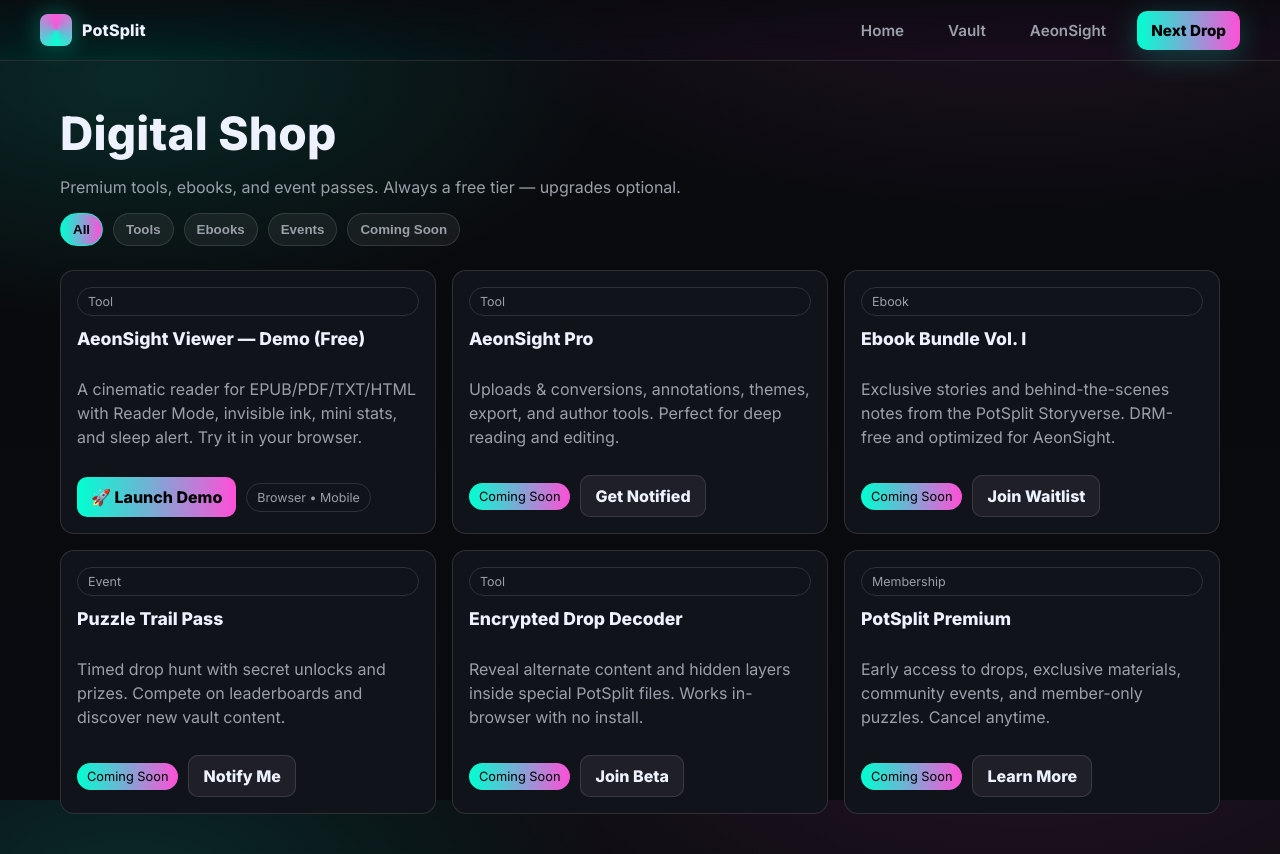
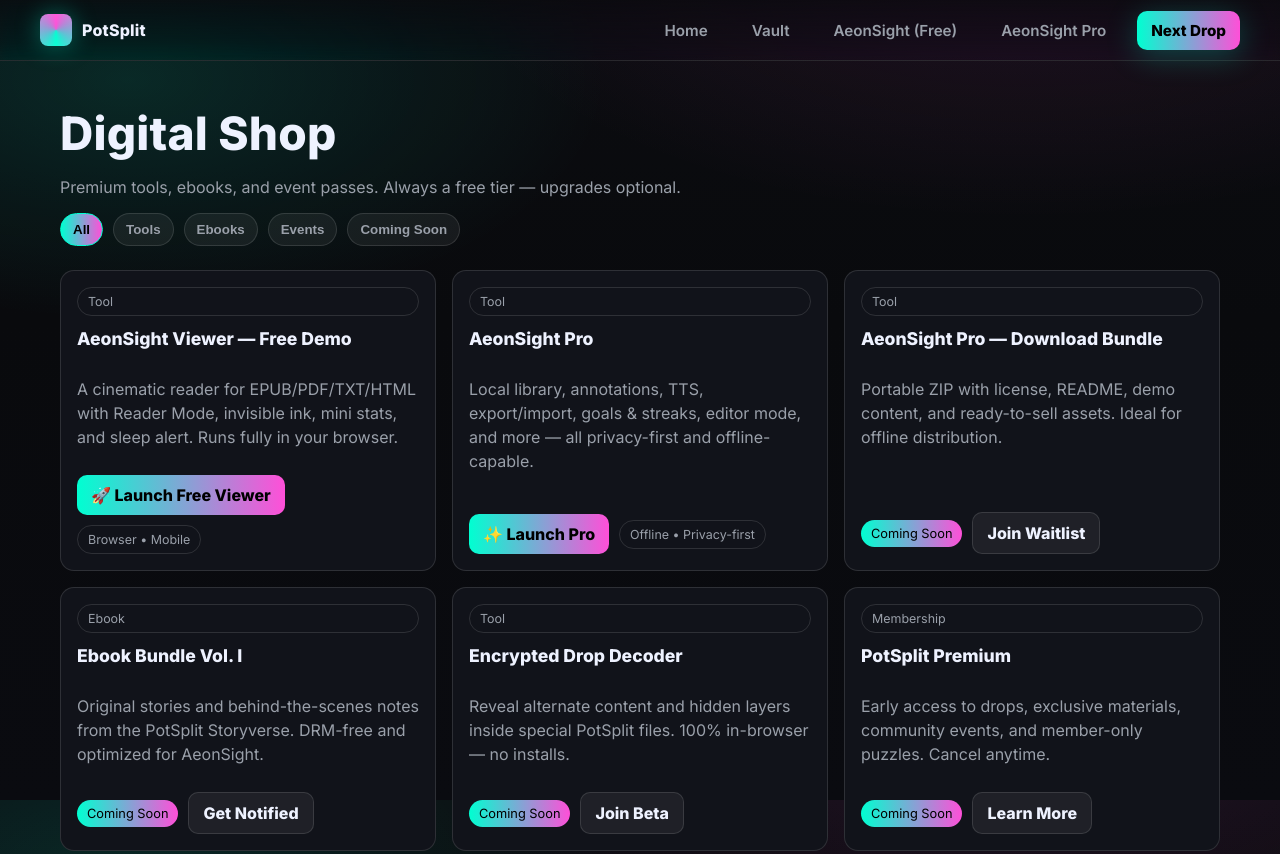
Before and after one commit to PotSplit/PotSplit, a website: page shop/shop.html in a window 1280 px wide. Shown: the top 854 px of the page. Drawn offline with Linux system fonts and the light colour scheme.

Commit message:
Update shop.html

```diff
--- a/shop/shop.html
+++ b/shop/shop.html
@@ -94,7 +94,8 @@
         <ul>
           <li><a href="/">Home</a></li>
           <li><a href="/vault">Vault</a></li>
-          <li><a href="/viewer/index.html">AeonSight</a></li>
+          <li><a href="/viewer/index.html">AeonSight (Free)</a></li>
+          <li><a href="/viewer-pro/index.html">AeonSight Pro</a></li>
           <li><a class="cta" href="/drops/invisible-book.html">Next Drop</a></li>
         </ul>
       </nav>
@@ -107,7 +108,7 @@
       <h1>Digital Shop</h1>
       <p class="muted">Premium tools, ebooks, and event passes. Always a free tier — upgrades optional.</p>
 
-      <!-- Filters (non-functional for now, just UI polish) -->
+      <!-- Filters (UI only for now) -->
       <div class="filters">
         <button class="chip active" type="button">All</button>
         <button class="chip" type="button">Tools</button>
@@ -118,25 +119,36 @@
 
       <!-- Product Grid -->
       <div class="grid">
-        <!-- AeonSight Viewer (Demo) -->
+        <!-- AeonSight Viewer (Free) -->
         <article class="card">
           <span class="pill">Tool</span>
-          <div class="title">AeonSight Viewer — Demo (Free)</div>
-          <p class="desc">A cinematic reader for EPUB/PDF/TXT/HTML with Reader Mode, invisible ink, mini stats, and sleep alert. Try it in your browser.</p>
+          <div class="title">AeonSight Viewer — Free Demo</div>
+          <p class="desc">A cinematic reader for EPUB/PDF/TXT/HTML with Reader Mode, invisible ink, mini stats, and sleep alert. Runs fully in your browser.</p>
           <div class="row">
-            <a class="btn primary" href="/viewer/index.html">🚀 Launch Demo</a>
+            <a class="btn primary" href="/viewer/index.html">🚀 Launch Free Viewer</a>
             <span class="pill">Browser • Mobile</span>
           </div>
         </article>
 
-        <!-- AeonSight Pro -->
+        <!-- AeonSight Pro (Live) -->
         <article class="card">
           <span class="pill">Tool</span>
           <div class="title">AeonSight Pro</div>
-          <p class="desc">Uploads & conversions, annotations, themes, export, and author tools. Perfect for deep reading and editing.</p>
+          <p class="desc">Local library, annotations, TTS, export/import, goals & streaks, editor mode, and more — all privacy-first and offline-capable.</p>
+          <div class="row">
+            <a class="btn primary" href="/viewer-pro/index.html">✨ Launch Pro</a>
+            <span class="pill">Offline • Privacy-first</span>
+          </div>
+        </article>
+
+        <!-- Pro Download Bundle -->
+        <article class="card">
+          <span class="pill">Tool</span>
+          <div class="title">AeonSight Pro — Download Bundle</div>
+          <p class="desc">Portable ZIP with license, README, demo content, and ready-to-sell assets. Ideal for offline distribution.</p>
           <div class="row">
             <span class="tag">Coming Soon</span>
-            <a class="btn" href="/premium.html">Get Notified</a>
+            <a class="btn" href="/premium.html">Join Waitlist</a>
           </div>
         </article>
 
@@ -144,21 +156,10 @@
         <article class="card">
           <span class="pill">Ebook</span>
           <div class="title">Ebook Bundle Vol. I</div>
-          <p class="desc">Exclusive stories and behind-the-scenes notes from the PotSplit Storyverse. DRM-free and optimized for AeonSight.</p>
+          <p class="desc">Original stories and behind-the-scenes notes from the PotSplit Storyverse. DRM-free and optimized for AeonSight.</p>
           <div class="row">
             <span class="tag">Coming Soon</span>
-            <a class="btn" href="/premium.html">Join Waitlist</a>
-          </div>
-        </article>
-
-        <!-- Puzzle Trail Pass -->
-        <article class="card">
-          <span class="pill">Event</span>
-          <div class="title">Puzzle Trail Pass</div>
-          <p class="desc">Timed drop hunt with secret unlocks and prizes. Compete on leaderboards and discover new vault content.</p>
-          <div class="row">
-            <span class="tag">Coming Soon</span>
-            <a class="btn" href="/premium.html">Notify Me</a>
+            <a class="btn" href="/premium.html">Get Notified</a>
           </div>
         </article>
 
@@ -166,7 +167,7 @@
         <article class="card">
           <span class="pill">Tool</span>
           <div class="title">Encrypted Drop Decoder</div>
-          <p class="desc">Reveal alternate content and hidden layers inside special PotSplit files. Works in-browser with no install.</p>
+          <p class="desc">Reveal alternate content and hidden layers inside special PotSplit files. 100% in-browser — no installs.</p>
           <div class="row">
             <span class="tag">Coming Soon</span>
             <a class="btn" href="/premium.html">Join Beta</a>
@@ -195,7 +196,6 @@
 
   <script>
     document.getElementById('year').textContent = new Date().getFullYear();
-    // (Optional) Later we can wire filter chips to show/hide categories.
   </script>
 </body>
 </html>
```
